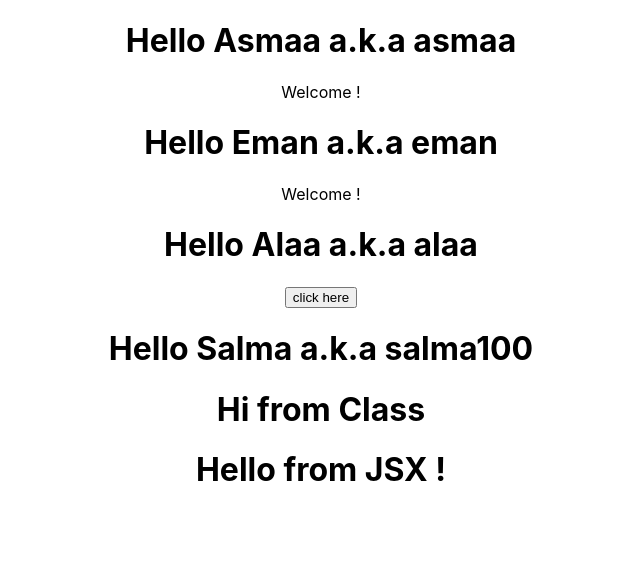
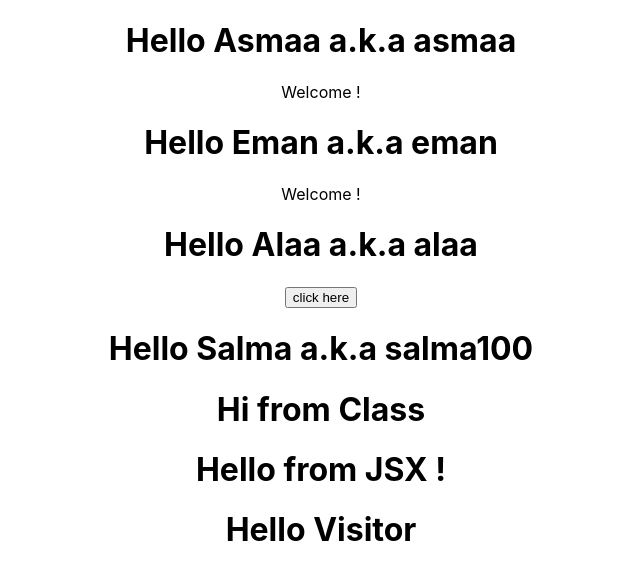
Before and after one commit to Asmaathabet/react-js-course, a React (Create React App) app: page / in a window 1280 px wide. Shown: the top 580 px of the page, without its empty margins (319-959 px from the left). Built offline with nearby package versions, Linux system fonts and the light colour scheme.

Commit message:
import Message in the App

```diff
--- a/src/App.js
+++ b/src/App.js
@@ -3,6 +3,7 @@
 import Greet from './components/Greet';
 import Welcome from './components/Welcome';
 import Hello from './components/Hello';
+import Message from './components/Message';
 import './App.css';
 
 function App() {
@@ -13,6 +14,7 @@
       <Greet name="Alaa" username="alaa" ><button> click here </button></Greet>
       <Welcome name="Salma"  username="salma100" > <h1>Hi from Class</h1> </Welcome>
       <Hello />
+      <Message />
     </div>
   );
 }
```
